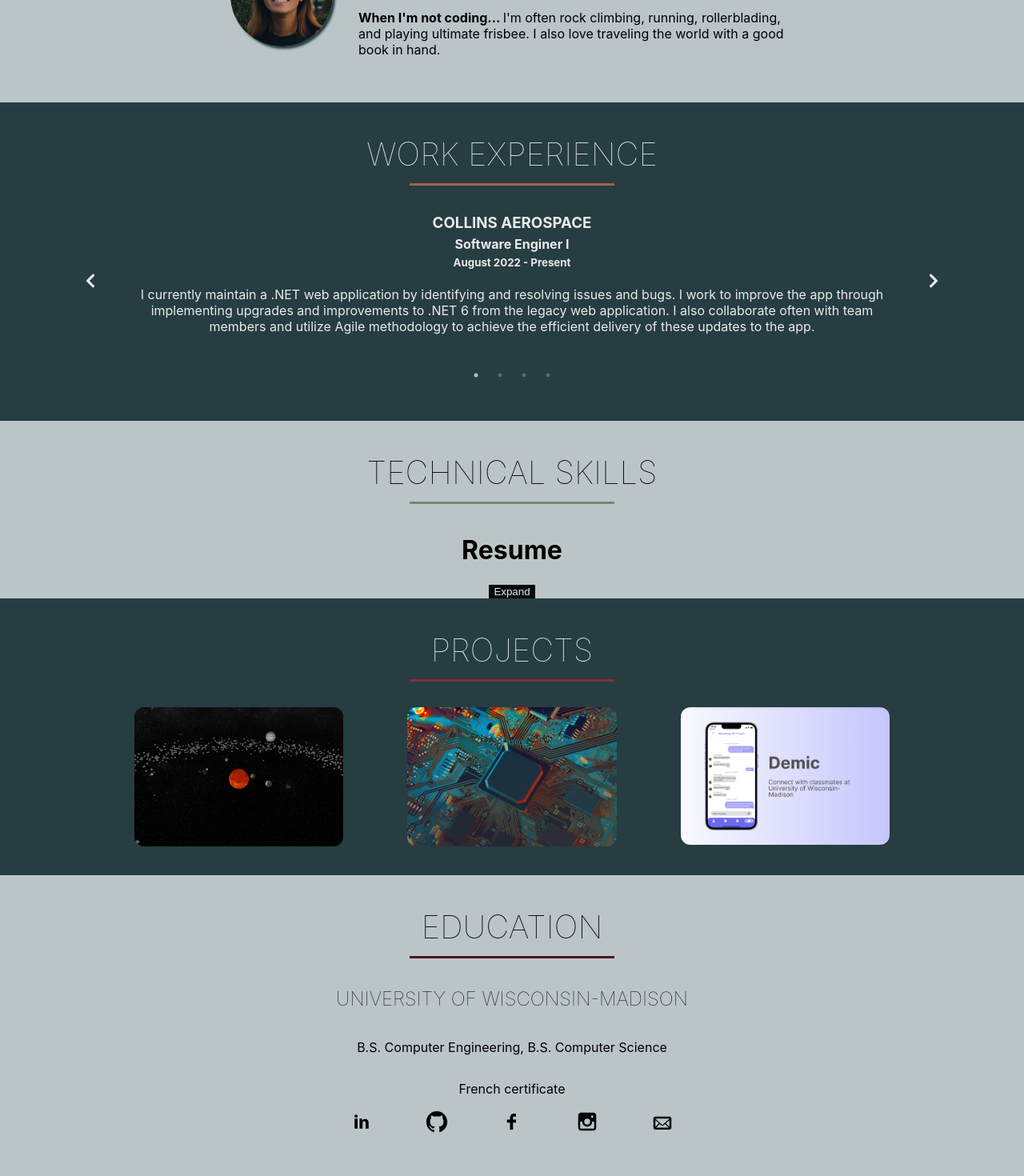
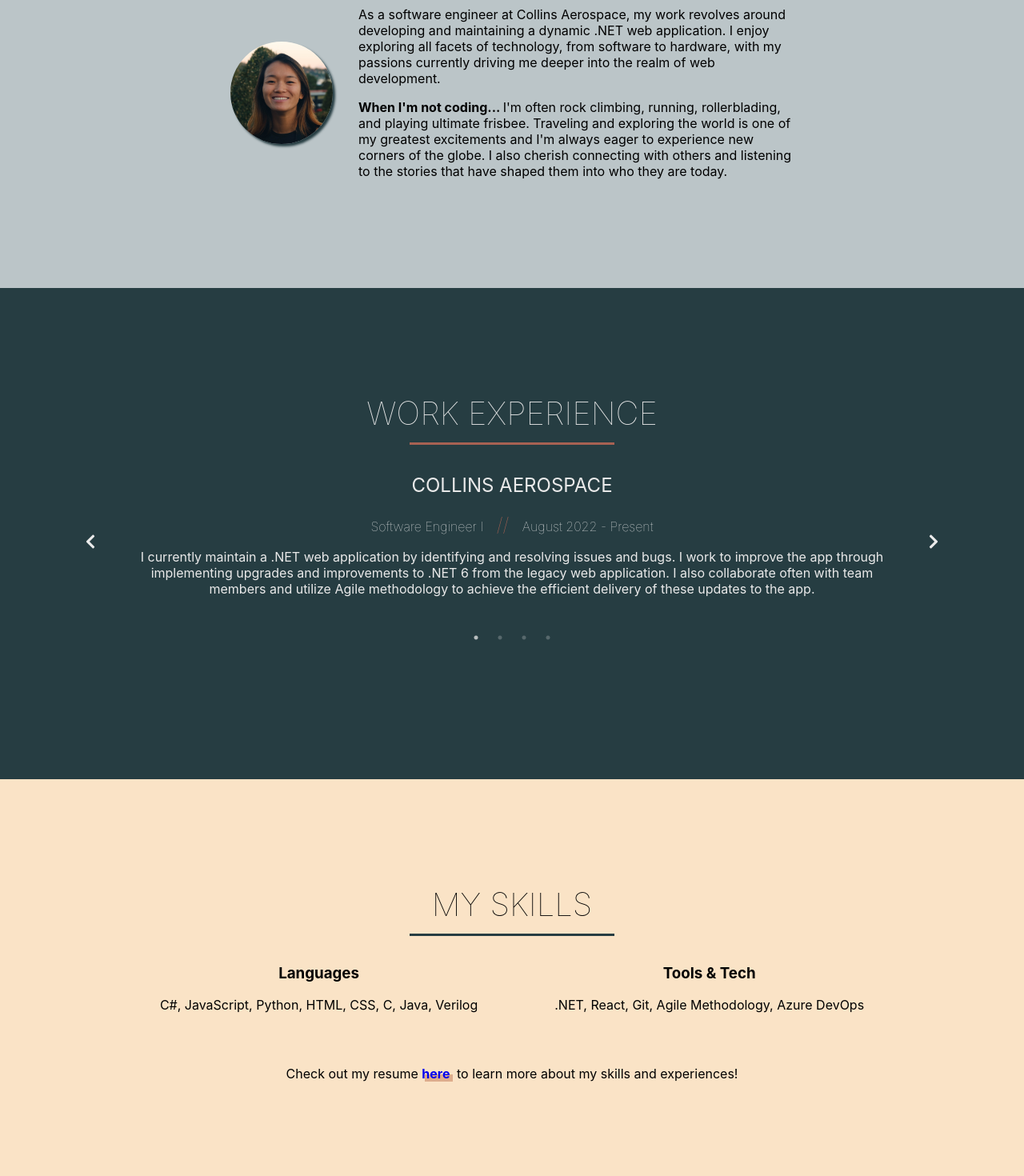
Before and after one commit to myaschmitz/myaschmitz.github.io, a React (Create React App) app: page / in a window 1280 px wide. Shown: the part 1020-2490 px from the top of the page at 80% size. Before the commit the page ends 2457 px from the top, so only its background shows below. Built offline with nearby package versions, Linux system fonts and the light colour scheme.

Commit message:
more UI updates and updated sections

```diff
--- a/src/App.css
+++ b/src/App.css
@@ -13,7 +13,19 @@
   --color-green-accent: #778770;
   --color-brown-accent: #A76152;
   --color-extra-accent2: #53131E;
-  --color-extra-accent: #53131E;
+  --color-extra-accent: #3C1518;
+  --color-yellow-accent: #FCD19C;
+  --color-purple-accent: #90708C;
+  --color-extra-accent3: #587D71;
+  --color-extra-accent4: #B5BD89;
+  --color-light-orange-accent: #FAE3C6;
+  --color-extra-accent6: #5B2333;
+  --color-extra-accent7: #A8763E;
+  --color-extra-accent8: #7F534B;
+  --color-extra-accent9: #7D6167;
+  --color-extra-accent10: #754F5B;
+  --color-extra-accent11: #C17767;
+  --color-extra-accent12: #FFDB99;
 
 }
 
@@ -50,6 +62,7 @@
   from {
     transform: rotate(0deg);
   }
+
   to {
     transform: rotate(360deg);
   }
--- a/src/components/About/Timeline.js
+++ b/src/components/About/Timeline.js
@@ -24,9 +24,8 @@
             <div style={{ width: '80%', marginBottom: '2em' }}>
                 <Slider {...settings}>
                     <div className="slider-section">
-                        <h3>COLLINS AEROSPACE</h3>
-                        <h4>Software Enginer I</h4>
-                        <h5>August 2022 - Present</h5>
+                        <h2 style={{ fontWeight: 'normal', margin: '0.75 em 0 0 0' }}>COLLINS AEROSPACE</h2>
+                        <h4 style={{ fontWeight: 'lighter' }}>Software Engineer I <span className="slider-desc-span">//</span> August 2022 - Present</h4>
                         <p>
                             I currently maintain a .NET web application by identifying and resolving issues and bugs.
                             I work to improve the app through implementing upgrades and improvements to .NET 6 from the legacy web application.
@@ -34,27 +33,24 @@
                         </p>
                     </div>
                     <div className="slider-section">
-                        <h3>COLLINS AEROSPACE</h3>
-                        <h4>Software Engineering Intern</h4>
-                        <h5>May 2021 - August 2022</h5>
+                        <h2 style={{ fontWeight: 'normal', margin: '0.75 em 0 0 0' }}>COLLINS AEROSPACE</h2>
+                        <h4 style={{ fontWeight: 'lighter' }}>Software Engineer Intern <span className="slider-desc-span">//</span> May 2021 - August 2022</h4>
                         <p>At my second internship with Collins, I developed a web application to help customers optimize their workflow using Flask framework, HTML, and CSS.
                             I also wrote and edited automated tests with Robot framework for efficiently testing code.
                             I worked with my team using Agile, Scrum, and Kanban for our software development process along with Git and Bitbucket for handling code and collaboration.
                         </p>
                     </div>
                     <div className="slider-section">
-                        <h3>COLLINS AEROSPACE</h3>
-                        <h4>Software Engineering Intern</h4>
-                        <h5>May 2020 - August 2020</h5>
+                        <h2 style={{ fontWeight: 'normal', margin: '0.75 em 0 0 0' }}>COLLINS AEROSPACE</h2>
+                        <h4 style={{ fontWeight: 'lighter' }}>Software Engineer Intern <span className="slider-desc-span">//</span> May 2020 - August 2020</h4>
                         <p>During my internship, I generated a more streamlined user experience of a widely used .NET web application through enhancing the design and functionality of 15+ pages.
                             I also aided in refining the web app, ensuring responsiveness to various web browser environments.
                             To deliver these updates to the web application, I utilized Git and Azure DevOps.
                         </p>
                     </div>
                     <div className="slider-section">
-                        <h3>MEDTRONIC</h3>
-                        <h4>Software Engineering Intern</h4>
-                        <h5>May 2020 - August 2020</h5>
+                        <h2 style={{ fontWeight: 'normal', margin: '0.75 em 0 0 0' }}>MEDTRONIC</h2>
+                        <h4 style={{ fontWeight: 'lighter' }}>Software Engineer Intern <span className="slider-desc-span">//</span> May 2019 - August 2019</h4>
                         <p>At Medtronic, I achieved rapid delivery using Agile methodology to develop and design a .NET web application that effectively handles communication across 2000+ files.
                             I aided in revamping the web application’s features to allow for seamless user interactions using jQuery/AJAX requests for threaded comments.
                             Through a number of updates, I also helped to boost the efficiency of a translations localization process by reducing the process time by upwards of 40%.
--- a/src/components/ParallaxBannerImage.js
+++ b/src/components/ParallaxBannerImage.js
@@ -10,7 +10,7 @@
         shouldAlwaysCompleteAnimation: true,
         expanded: false,
         children: (
-            <div className="inset center" style={{ lineHeight: 0.05 }}>
+            <div className="inset center" style={{ lineHeight: 0.05, marginTop: '3em' }}>
                 <h1 className="banner-intro" style={{ color: 'var(--light-font-color)', fontSize: '4vw', verticalAlign: 'middle', marginBottom: '0px' }}>Hi! I'm <span style={{ color: 'var(--color-secondary)' }}>Mya</span></h1>
                 <Parallax scale={[1., 0.4, "easeOutCubic"]}>
                     <a className="banner-downarrow" onClick={() => aboutRef.current.scrollIntoView({ behavior: 'smooth' })}>
--- a/src/sections/about.js
+++ b/src/sections/about.js
@@ -18,7 +18,7 @@
     }
 
     return (
-        <div style={{ display: 'flex', flexDirection: 'column', justifyContent: 'center', alignItems: 'center' }} id="About" ref={ref}>
+        <div className="section-container" id="About" ref={ref}>
             <h1 className="section-header">ABOUT ME</h1>
             <div className="underline" style={{ background: 'var(--color-tertiary)' }}></div>
             <div className='section-about' >
@@ -27,10 +27,18 @@
                 </Parallax>
                 <Parallax onEnter={() => handleIntroEnter()}>
                     <p className={`about-description ${showDevDesc ? "visible" : ""}`}>
-                        I'm currently a software engineer working on a .NET web application at Collins Aerospace. I have experience with a variety of technologies ranging from software to hardware,
+                        {/* I'm currently a software engineer working on a .NET web application at Collins Aerospace. I have experience with a variety of technologies ranging from software to hardware,
                         but I enjoy web development the most.
+
+                        I'm a software engineer part of a dynamic team at Collins Aerospace. */}
+
+                        As a software engineer at Collins Aerospace, my work revolves around developing and maintaining a dynamic .NET web application. I enjoy exploring all facets of technology,
+                        from software to hardware, with my passions currently driving me deeper into the realm of web development.
                     </p>
-                    <p className={`about-hobby ${showDevDesc ? "visible" : ""}`}><b>When I'm not coding... </b>I'm often rock climbing, running, rollerblading, and playing ultimate frisbee. I also love traveling the world with a good book in hand.</p>
+                    <p className={`about-hobby ${showDevDesc ? "visible" : ""}`}><b>When I'm not coding... </b>I'm often rock climbing, running, rollerblading, and playing ultimate frisbee. Traveling
+                        and exploring the world is one of my greatest excitements and I'm always eager to experience new corners of the globe. I also cherish connecting with others and listening to
+                        the stories that have shaped them into who they are today.</p>
+                    {/* I also love traveling the world with a good book in hand. */}
                 </Parallax>
             </div>
         </div >
--- a/src/sections/education.js
+++ b/src/sections/education.js
@@ -2,9 +2,10 @@
     return (
         <div className="section-container">
             <h2 className={"section-header"}>EDUCATION</h2>
-            <div className="underline" style={{ background: 'var(--color-extra-accent)' }}></div>
+            <div className="underline"></div>
             <div className="section-container">
-                <h2 className="lightweight">UNIVERSITY OF WISCONSIN-MADISON</h2>
+                <h2 className="lightweight" style={{ textAlign: 'center' }}>UNIVERSITY OF WISCONSIN-MADISON</h2>
+                <p style={{ fontSize: '12px', marginTop: '-10px' }}>2018 - 2022</p>
                 <p>B.S. Computer Engineering, B.S. Computer Science </p>
                 <p>French certificate</p>
             </div>
--- a/src/sections/index.js
+++ b/src/sections/index.js
@@ -20,7 +20,7 @@
       <About ref={aboutRef} />
       <Timeline />
       <Skills />
-      <Resume id="resume" />
+      {/* <Resume id="resume" /> */}
       <Projects />
       <Education />
       <SocialLinks />
--- a/src/sections/projects.js
+++ b/src/sections/projects.js
@@ -6,36 +6,45 @@
     return (
         <div className="section-container" style={{ color: 'var(--light-font-color)', background: 'var(--color-tertiary)' }}>
             <h1 className="section-header">PROJECTS</h1>
-            <div className="underline" style={{ background: 'var(--color-red-accent' }}></div>
+            <div className="underline" style={{ background: 'var(--color-extra-accent7)' }}></div>
             <div className="project-grid">
                 <div className="project-card">
                     <figure>
-                        {/* <a target="_blank" href="https://cs559-spring22.github.io/wbfinal-myaschmitz/for_students/final-grtown.html"> */}
-                        <img src={solarSystem} alt="Solar system screenshot" />
+                        <a style={{ textDecoration: "none", color: "inherit" }} target="_blank" href="https://cs559-spring22.github.io/wbfinal-myaschmitz/for_students/final-grtown.html">
+                            <img src={solarSystem} alt="Solar system screenshot" />
+                            <div class="overlay">
+                                <div style={{ position: "relative" }}>
+                                    <h4>The Solar System</h4>
+                                    <p>Designed and built the Solar System using 3D graphics concepts and elements of THREE.js.</p>
+                                </div>
+                            </div>
+                        </a>
+                    </figure>
+                </div>
+                <div className="project-card">
+                    <figure>
+                        {/* <a style={{ textDecoration: "none", color: "inherit" }} target="_blank" href=""> */}
+                        <img src={cpu} alt="Image of a CPU" />
                         <div class="overlay">
-                            <p>The Solar System</p>
+                            <div style={{ position: "relative" }}>
+                                <h4>Pipelined Processor</h4>
+                                <p>Designed and built a 5 stage pipelined processor for the WISC-SP13 ISA.</p>
+                            </div>
                         </div>
                         {/* </a> */}
                     </figure>
                 </div>
                 <div className="project-card">
                     <figure>
-                        {/* <a target="_blank" href=""> */}
-                        <img src={cpu} alt="Image of a CPU" />
-                        <div class="overlay">
-                            <p>Pipelined Processor</p>
-                        </div>
-                        {/* </a> */}
-                    </figure>
-                </div>
-                <div className="project-card">
-                    <figure>
-                        {/* <a target="_blank" href="http://demicapp.com"> */}
-                        <img src={demic} alt="Screenshot of Demic app" />
-                        <div class="overlay">
-                            <p>Demic App</p>
-                        </div>
-                        {/* </a> */}
+                        <a style={{ textDecoration: "none", color: "inherit" }} target="_blank" href="http://demicapp.com">
+                            <img src={demic} alt="Screenshot of Demic app" />
+                            <div class="overlay">
+                                <div style={{ position: "relative" }}>
+                                    <h4>Demic Web App</h4>
+                                    <p>Designed using React to facilitate app discovery and offer user guidance.</p>
+                                </div>
+                            </div>
+                        </a>
                     </figure>
                 </div>
             </div>
--- a/src/sections/skills.js
+++ b/src/sections/skills.js
@@ -1,10 +1,22 @@
 import React, { useState } from 'react';
+import resumePdf from "../files/mya-schmitz-resume.pdf";
 
 const Skills = () => {
     return (
-        <div style={{ display: 'flex', flexDirection: 'column', justifyContent: 'center', alignItems: 'center' }}>
-            <h2 className={"section-header"}>TECHNICAL SKILLS</h2>
-            <div className='underline' style={{ background: 'var(--color-green-accent' }}></div>
+        <div className='section-container' style={{ background: 'var(--color-light-orange-accent)' }}>
+            <h2 className={"section-header"}>MY SKILLS</h2>
+            <div className='underline' style={{ background: 'var(--color-tertiary)' }}></div>
+            <div style={{ width: '80%', display: 'flex', flexDirection: 'row', justifyContent: 'center', alignItems: 'center', textAlign: 'center', gap: '6em' }}>
+                <div>
+                    <h3>Languages</h3>
+                    <p>C#, JavaScript, Python, HTML, CSS, C, Java, Verilog</p>
+                </div>
+                <div>
+                    <h3>Tools & Tech</h3>
+                    <p>.NET, React, Git, Agile Methodology, Azure DevOps</p>
+                </div>
+            </div>
+            <div className='skills-resume'>Check out my resume <a className='resume-link' href={resumePdf} target='_blank'>here</a> to learn more about my skills and experiences!</div>
         </div>
     );
 };
--- a/src/styles.css
+++ b/src/styles.css
@@ -14,6 +14,7 @@
   position: relative;
   justify-content: center;
   align-items: center;
+  padding: 15vh 0;
 }
 
 .lightweight {
@@ -23,8 +24,7 @@
 .section-header {
   font-size: 2.5em;
   font-weight: lighter;
-  margin-top: 5vh;
-  margin-bottom: 0.3em;
+  margin: 0.3em 0 0.3em 0;
 }
 
 .subsection-header {
@@ -151,9 +151,9 @@
   width: 55%;
   display: flex;
   flex-direction: row;
+  gap: 2em;
   justify-content: center;
   align-items: center;
-  margin-bottom: 5vh;
 }
 
 @media screen and (max-width: 700px) {
@@ -173,7 +173,6 @@
   width: 8em;
   border-radius: 50%;
   box-shadow: 3px 3px 3px var(--color-tertiary);
-  margin: 0 2em 0 0;
   vertical-align: middle;
   opacity: 0;
   transition: all 1.6s cubic-bezier(0.22, 0.61, 0.36, 1);
@@ -181,6 +180,7 @@
 
 @media screen and (max-width: 640px) {
   .about-headshot {
+    margin-top: 2em;
     width: 10em;
   }
 }
@@ -245,6 +245,20 @@
 
 .slider-section p {
   padding: 0 1.5em;
+}
+
+.slider-desc-span {
+  font-size: 1.5em;
+  font-weight: lighter;
+  margin: 0 0.5em;
+  color: var(--color-brown-accent);
+}
+
+@media screen and (max-width: 580px) {
+  .slider-section h4 {
+    display: flex;
+    flex-direction: column;
+  }
 }
 
 .slick-track {
@@ -318,6 +332,37 @@
 
 /* #endregion Resume */
 
+/* #region Skills */
+.skills-resume {
+  margin-top: 3em;
+  text-align: center;
+}
+
+.skills-resume a {
+  font-weight: bold;
+  transition: 1s ease-in-out;
+  text-decoration: none;
+}
+
+.resume-link {
+  background: linear-gradient(90deg, var(--color-orange-accent), var(--color-orange-accent));
+  background-position: 0.25em 0.7em;
+  background-repeat: no-repeat;
+  padding-inline-end: 0.25em;
+  line-height: 1.5;
+}
+
+.skills-resume a:visited {
+  color: var(--dark-font-color);
+}
+
+.skills-resume a:hover {
+  transition: 0.5s ease-in-out;
+  color: var(--color-extra-accent11);
+}
+
+/* #endregion Skills */
+
 /* #region Projects */
 .project-grid {
   display: flex;
@@ -380,11 +425,18 @@
   opacity: 0;
   transition: .5s ease-in-out;
   background-color: var(--color-tertiary);
+  text-align: center;
+  font-size: 2vh;
 }
 
-.overlay p {
+.overlay h4 {
+  margin-bottom: 0;
   vertical-align: center;
-  font-weight: bold;
+}
+
+.overlay h4 p {
+  margin: 0px;
+  vertical-align: center;
 }
 
 .overlay:hover {
@@ -394,6 +446,22 @@
 
 .overlay:hover p {
   opacity: 1 !important;
+}
+
+/* Make mobile and tablet friendly for no hover */
+@media screen and (max-width: 1024px) {
+  .overlay {
+    opacity: 0.5;
+  }
+
+  .overlay p {
+    opacity: 1 !important;
+  }
+
+  div.project-card figure img {
+    transform: scale(1.1);
+    filter: blur(3px);
+  }
 }
 
 div.project-card figure img {
@@ -416,9 +484,7 @@
 }
 
 @media screen and (max-width: 460px) {
-  .social-styles {
-
-  }
+  .social-styles {}
 }
 
 .social-styles:hover {
```
Also changed, not shown: src/index.css (+0 -9 lines).
